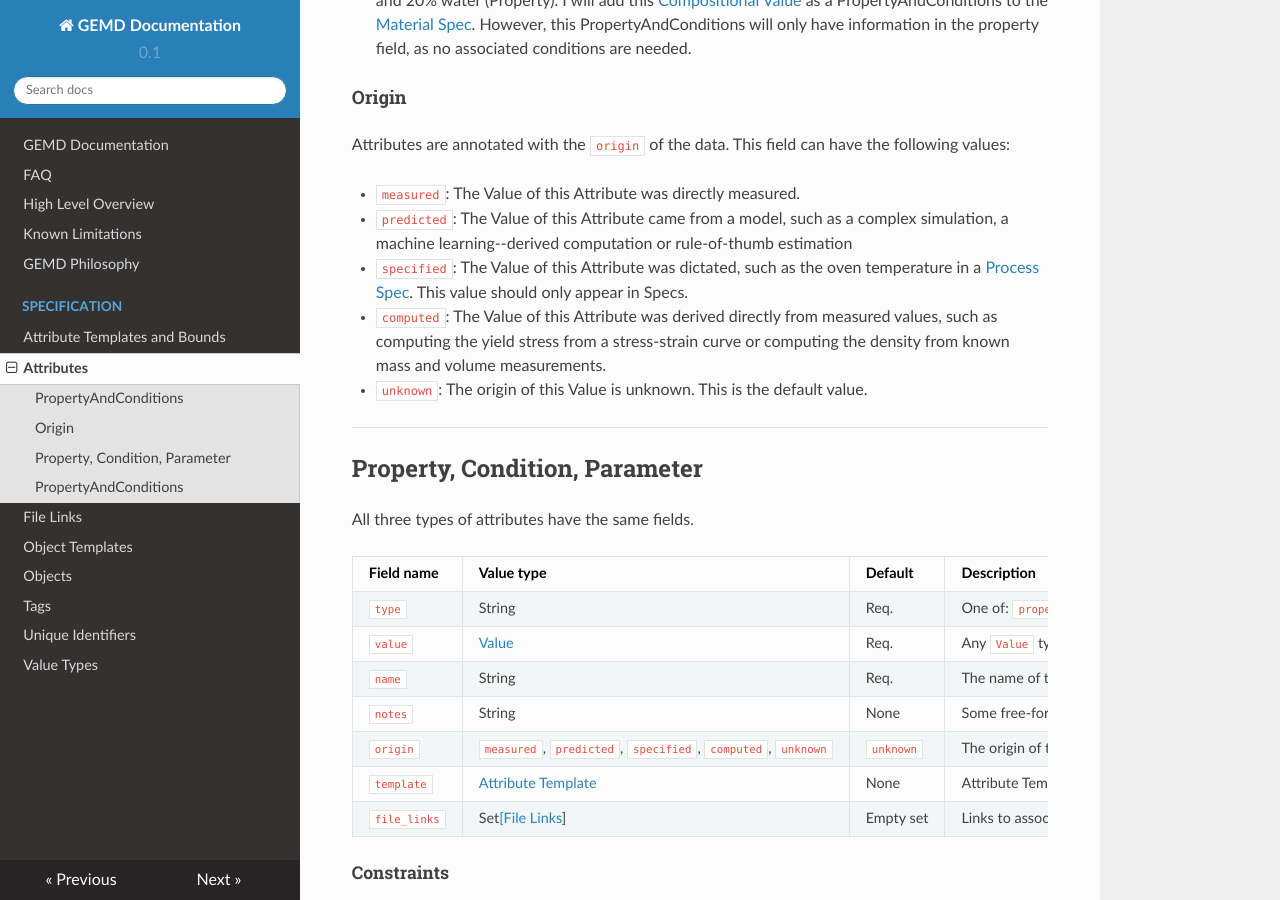
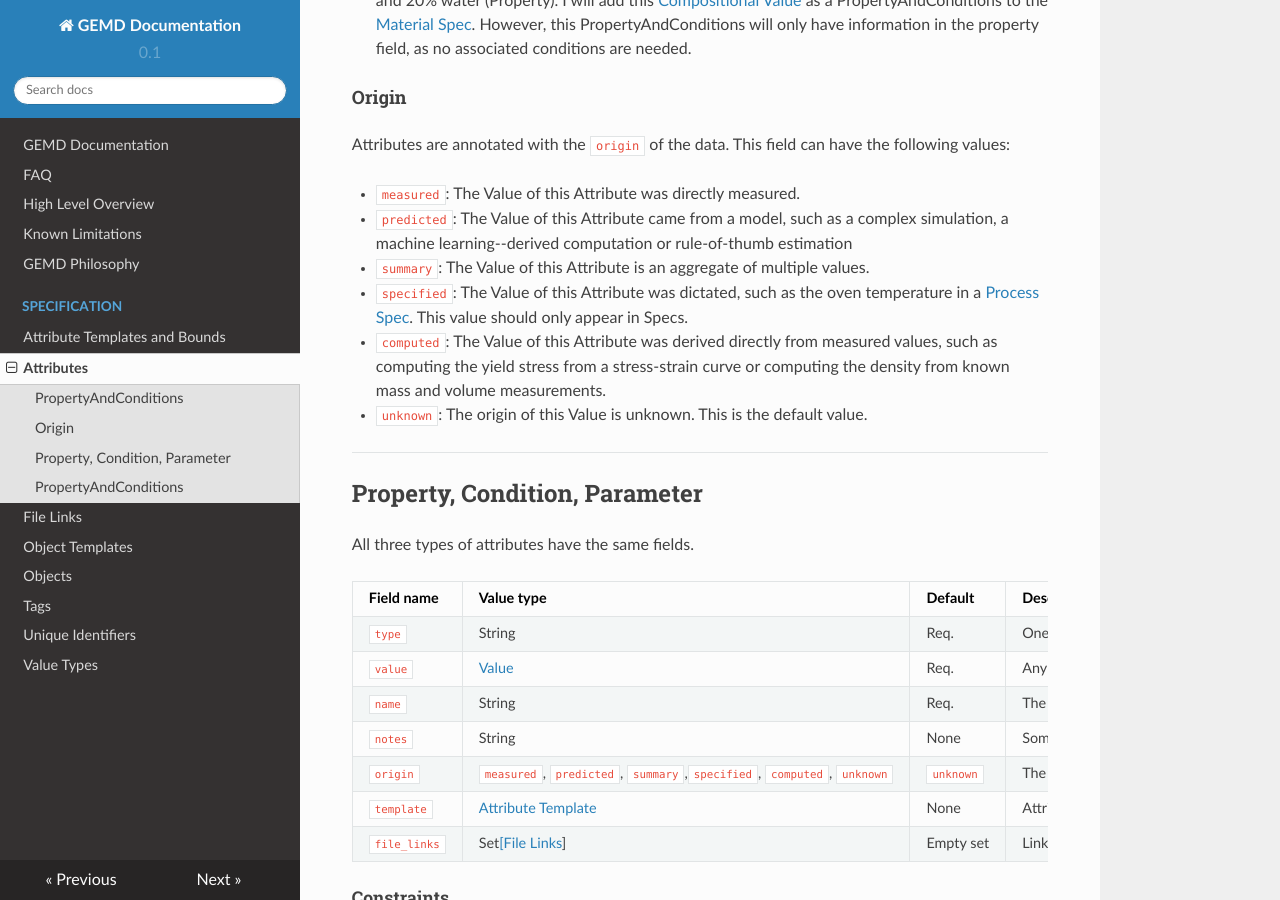
Before and after one commit to CitrineInformatics/gemd-docs, an MkDocs documentation site: the page built from docs/specification/attributes.md, in a window 1280 px wide and 900 px high, scrolled down 1300 px. Built offline with MkDocs 1.6.1, drawn with Linux system fonts in a browser that asks for light colours; nearby versions of some CDN libraries.

Commit message:
Add summary origin

```diff
--- a/docs/specification/attributes.md
+++ b/docs/specification/attributes.md
@@ -34,6 +34,7 @@ Attributes are annotated with the `origin` of the data.  This field can have the
 
 - `measured`: The Value of this Attribute was directly measured.
 - `predicted`: The Value of this Attribute came from a model, such as a complex simulation, a machine learning--derived computation or rule-of-thumb estimation
+- `summary`: The Value of this Attribute is an aggregate of multiple values.
 - `specified`: The Value of this Attribute was dictated, such as the oven temperature in a [Process Spec](../objects#process-spec).  This value should only appear in Specs.
 - `computed`: The Value of this Attribute was derived directly from measured values, such as computing the yield stress from a stress-strain curve or computing the density from known mass and volume measurements.
 - `unknown`: The origin of this Value is unknown.  This is the default value.
@@ -50,7 +51,7 @@ Field name   | Value type | Default | Description
 `value`      | [Value](../value-types) | Req. | Any `Value` type
 `name`       | String     | Req. | The name of the attribute, which is used to identify it within a Data Object
 `notes`      | String     | None | Some free-form notes about the attribute.
-`origin`     | `measured`, `predicted`, `specified`, `computed`, `unknown` | `unknown` | The origin of the attribute
+`origin`     | `measured`, `predicted`, `summary`,`specified`, `computed`, `unknown` | `unknown` | The origin of the attribute
 `template`   | [Attribute Template](../attribute-templates) | None | Attribute Template which defines bounds
 `file_links` | Set[\[File Links](../file-links)] | Empty set | Links to associated files, with resource paths into the files API
 
```
